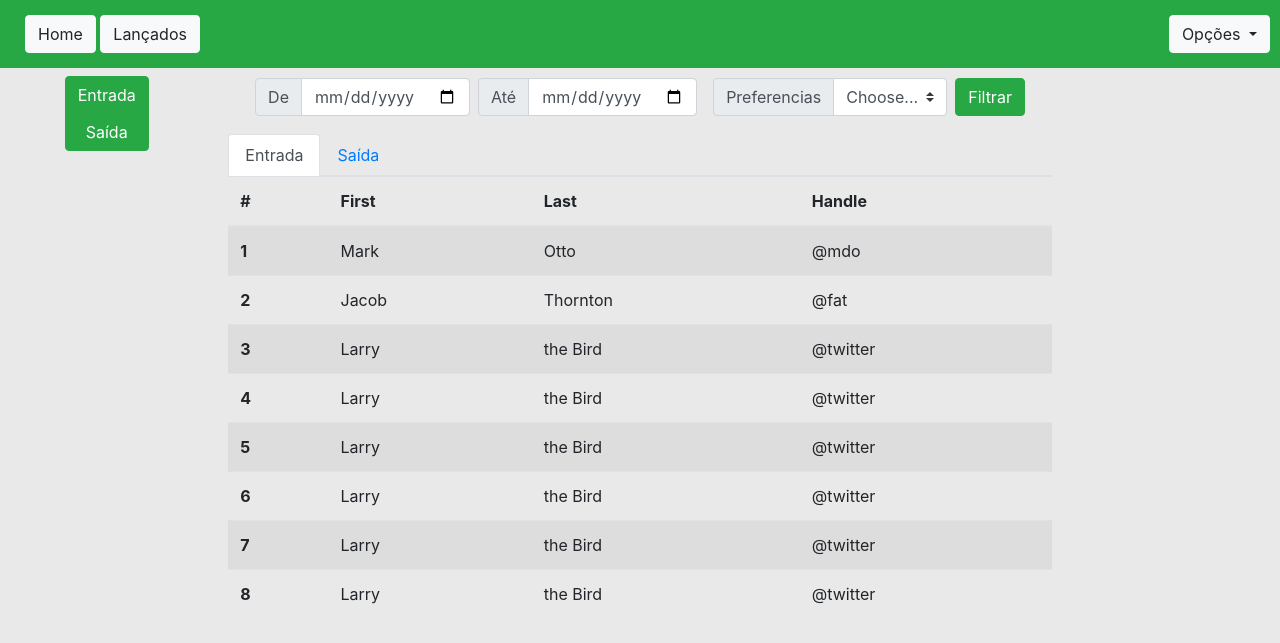
After one commit to fabriciosenadev/fsys, a PHP site: page /app/search in a window 1280 px wide. The commit adds this page. Shown: the top 643 px of the page. Run offline with PHP 8.4, Linux system fonts and the light colour scheme; the visitor is signed in with stand-in values (Sample User, id 1).

Commit message:
search page to consulto in and out added

```diff
--- /dev/null
+++ b/app/search.php
@@ -0,0 +1,15 @@
+<?php
+
+require_once '../resources/template/app/header.php';
+
+session_start();
+if (!$_SESSION['logged']) {
+    $_SESSION['errors'] = "Faça login primeiro";
+    header("Location: ../login.php");
+}
+
+
+include '../resources/views/app/search.view.php';
+
+
+require_once '../resources/template/app/footer.php';
--- a/resources/template/app/top-menu.php
+++ b/resources/template/app/top-menu.php
@@ -4,7 +4,7 @@
         <div class="row justify-content-start">
             <div class="col">
                 <a href="index.php" class='btn btn-light'>Home<img src="" alt=""></a>
-                <a href="#" class='btn btn-light'>Lançados<img src="" alt=""></a>
+                <a href="search.php" class='btn btn-light'>Lançados<img src="" alt=""></a>
             </div>
         </div>
     </div>
--- /dev/null
+++ b/resources/views/app/search.view.php
@@ -0,0 +1,200 @@
+
+    <!-- <hr> -->
+
+    <!-- inicio  conteudo do site-->
+    <div class="container-fluid">
+        <div class="row">
+
+            <div class="col-sm">
+                <?php include '../resources/template/app/side-menu.php';?>
+            </div>
+
+            <div class="col-md-8" id="main">
+
+                <div class="row justify-content-center" style="margin-top:10px;margin-bottom:10px;">
+
+                    <form action="" method="get" class="form-inline">
+
+                        <label class="sr-only" for="inlineFormInputGroupUsername2">Username</label>
+                        <div class="input-group mb-2 mr-sm-2">
+                            <div class="input-group-prepend">
+                            <div class="input-group-text">De</div>
+                            </div>
+                            <input type="date" class="form-control" id="inlineFormInputGroupUsername2" placeholder="Username">
+                        </div>
+
+                        <label class="sr-only" for="inlineFormInputGroupUsername2">Username</label>
+                        <div class="input-group mb-2 mr-sm-2">
+                            <div class="input-group-prepend">
+                            <div class="input-group-text">Até</div>
+                            </div>
+                            <input type="date" class="form-control" id="inlineFormInputGroupUsername2" placeholder="Username">
+                        </div>
+
+
+                        <label class="my-1 mr-2" for="inlineFormCustomSelectPref"></label>
+                            <div class="input-group mb-2 mr-sm-2">
+                                <div class="input-group-prepend">
+                                    <div class="input-group-text">Preferencias</div>
+                                </div>
+                                <select class="form-control custom-select" id="inlineFormCustomSelectPref">
+                                    <option selected>Choose...</option>
+                                    <option value="1">One</option>
+                                    <option value="2">Two</option>
+                                    <option value="3">Three</option>
+                                </select>
+                            </div>
+
+
+                        <!-- <div class="custom-control custom-checkbox my-1 mr-sm-2">
+                            <input type="checkbox" class="custom-control-input" id="customControlInline">
+                            <label class="custom-control-label" for="customControlInline">Entrada</label>
+                        </div>
+                        <div class="custom-control custom-checkbox my-1 mr-sm-2">
+                            <input type="checkbox" class="custom-control-input" id="customControlInline2">
+                            <label class="custom-control-label" for="customControlInline2">Saida</label>
+                        </div> -->
+
+                        <button type="submit" class="btn btn-success mb-2">Filtrar</button>
+
+                    </form>
+
+                </div>
+
+                <!-- <div class="row justify-content-center" style="margin-top:50px;"> -->
+
+
+                    <ul class="nav nav-tabs" id="myTab" role="tablist">
+                        <li class="nav-item">
+                            <a class="nav-link active" id="in-tab" data-toggle="tab" href="#in" role="tab" aria-controls="in" aria-selected="false">Entrada</a>
+                        </li>
+                        <li class="nav-item">
+                            <a class="nav-link" id="out-tab" data-toggle="tab" href="#out" role="tab" aria-controls="out" aria-selected="true">Saída</a>
+                        </li>
+                    </ul>
+
+                    <div class="tab-content" id="myTabContent">
+                        <div class="tab-pane fade show active" id="in" role="tabpanel" aria-labelledby="in-tab">
+
+                            <table class="table table-striped">
+
+                                <thead>
+                                    <tr>
+                                        <th scope="col">#</th>
+                                        <th scope="col">First</th>
+                                        <th scope="col">Last</th>
+                                        <th scope="col">Handle</th>
+                                    </tr>
+                                </thead>
+
+                                <tbody>
+                                    <tr>
+                                        <th scope="row">1</th>
+                                        <td>Mark</td>
+                                        <td>Otto</td>
+                                        <td>@mdo</td>
+                                    </tr>
+                                    <tr>
+                                        <th scope="row">2</th>
+                                        <td>Jacob</td>
+                                        <td>Thornton</td>
+                                        <td>@fat</td>
+                                    </tr>
+                                    <tr>
+                                        <th scope="row">3</th>
+                                        <td>Larry</td>
+                                        <td>the Bird</td>
+                                        <td>@twitter</td>
+                                    </tr>
+                                    <tr>
+                                        <th scope="row">4</th>
+                                        <td>Larry</td>
+                                        <td>the Bird</td>
+                                        <td>@twitter</td>
+                                    </tr>
+                                    <tr>
+                                        <th scope="row">5</th>
+                                        <td>Larry</td>
+                                        <td>the Bird</td>
+                                        <td>@twitter</td>
+                                    </tr>
+                                    <tr>
+                                        <th scope="row">6</th>
+                                        <td>Larry</td>
+                                        <td>the Bird</td>
+                                        <td>@twitter</td>
+                                    </tr>
+                                    <tr>
+                                        <th scope="row">7</th>
+                                        <td>Larry</td>
+                                        <td>the Bird</td>
+                                        <td>@twitter</td>
+                                    </tr>
+                                    <tr>
+                                        <th scope="row">8</th>
+                                        <td>Larry</td>
+                                        <td>the Bird</td>
+                                        <td>@twitter</td>
+                                    </tr>
+                                </tbody>
+
+                            </table>
+
+
+                        </div>
+                        <div class="tab-pane fade" id="out" role="tabpanel" aria-labelledby="out-tab">
+                            <table class="table table-striped">
+
+                                <thead>
+                                    <tr>
+                                        <th scope="col">#</th>
+                                        <th scope="col">First</th>
+                                        <th scope="col">Last</th>
+                                        <th scope="col">Handle</th>
+                                    </tr>
+                                </thead>
+
+                                <tbody>
+                                    <tr>
+                                        <th scope="row">1</th>
+                                        <td>Mark</td>
+                                        <td>Otto</td>
+                                        <td>@mdo</td>
+                                    </tr>
+                                    <tr>
+                                        <th scope="row">2</th>
+                                        <td>Jacob</td>
+                                        <td>Thornton</td>
+                                        <td>@fat</td>
+                                    </tr>
+                                    <tr>
+                                        <th scope="row">3</th>
+                                        <td>Larry</td>
+                                        <td>the Bird</td>
+                                        <td>@twitter</td>
+                                    </tr>
+                                </tbody>
+
+                            </table>
+
+                        </div>
+
+                        <!-- <div class="tab-pane fade" id="contact" role="tabpanel" aria-labelledby="contact-tab">...</div> -->
+
+                    </div>
+
+
+                <!-- </div> -->
+
+
+            </div>
+
+            <div class="col-sm-2"></div>
+
+        </div>
+    </div>
+
+    <!-- fim conteúdo do site -->
+
+
+    <!-- fim container -->
```
